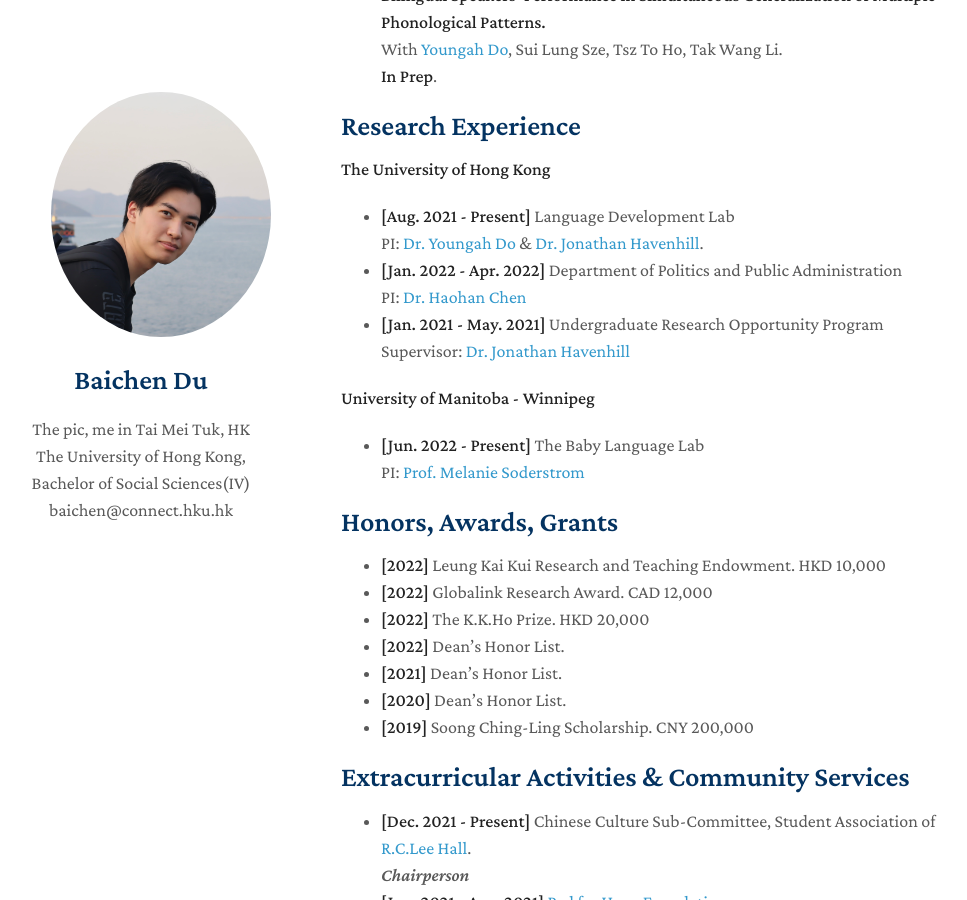
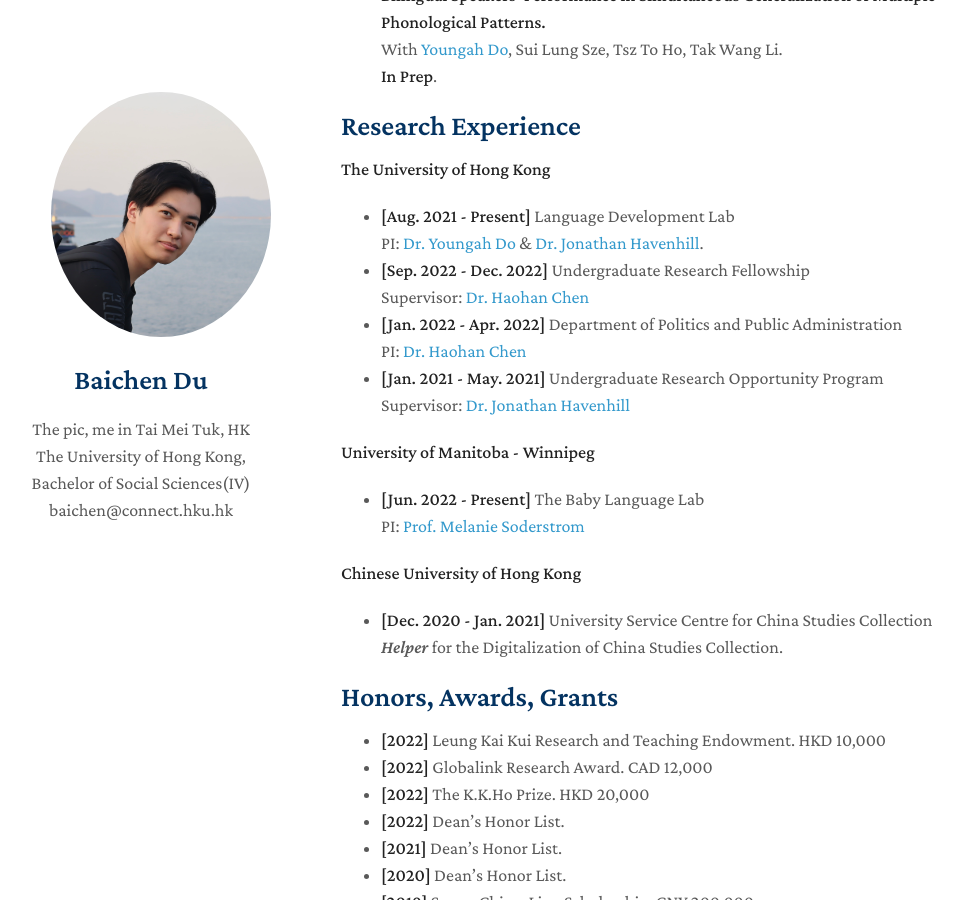
Before and after one commit to AlbertBaichenDu/AlbertBaichenDu.github.io, a Jekyll site: the page built from index.md, in a window 1280 px wide and 900 px high, scrolled down 1663 px. Shown: the whole window, without its empty margins (129-1096 px from the left). Built offline with Jekyll 4.4.1, drawn with Linux system fonts in a browser that asks for light colours; nearby versions of some CDN libraries; a style sheet for code colours, icons or effects is not loaded; our own code applies the rules of GitHub Pages for plain Markdown files.

Commit message:
Update index.md

```diff
--- a/index.md
+++ b/index.md
@@ -83,6 +83,9 @@ layout: homepage
 - **[Aug. 2021 - Present]** Language Development Lab
   <br>
   PI: [Dr. Youngah Do](https://repository.hku.hk/cris/rp/rp02160) & [Dr. Jonathan Havenhill](https://jhavenhill.com).
+- **[Sep. 2022 - Dec. 2022]** Undergraduate Research Fellowship
+  <br>
+  Supervisor: [Dr. Haohan Chen](https://haohanchen.github.io/)
 - **[Jan. 2022 - Apr. 2022]** Department of Politics and Public Administration
   <br>
   PI: [Dr. Haohan Chen](https://haohanchen.github.io/)
@@ -94,6 +97,11 @@ layout: homepage
 - **[Jun. 2022 - Present]** The Baby Language Lab
   <br>
   PI: [Prof. Melanie Soderstrom](https://home.cc.umanitoba.ca/~soderstr/)
+
+**Chinese University of Hong Kong**
+- **[Dec. 2020 - Jan. 2021]** University Service Centre for China Studies Collection
+  <br>
+  <em> Helper </em> for the Digitalization of China Studies Collection.
 
 ## Honors, Awards, Grants
 
```
